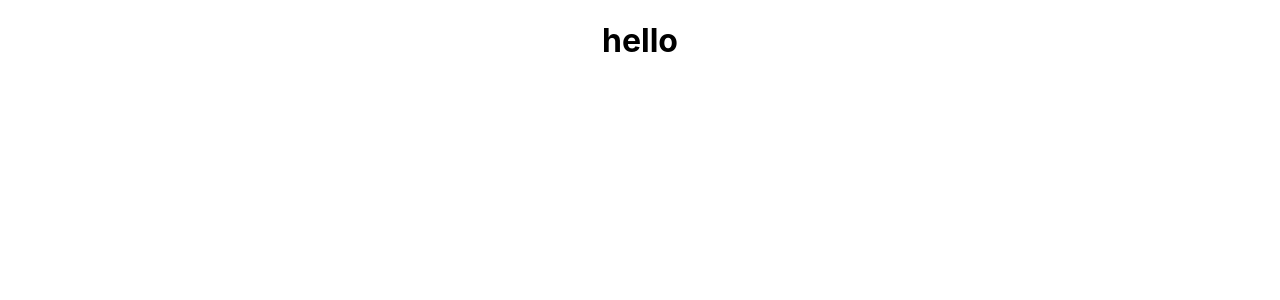
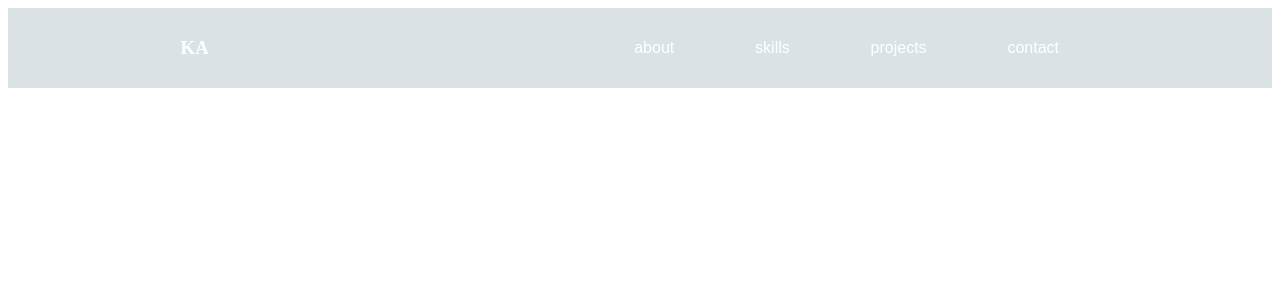
Before and after one commit to kakther/kausarakther-portfolio, a React (Create React App) app: page / in a window 1280 px wide. Shown: the top 300 px of the page. Built offline with nearby package versions, Linux system fonts and the light colour scheme.

Commit message:
add nav route

```diff
--- a/package.json
+++ b/package.json
@@ -6,8 +6,10 @@
     "@testing-library/jest-dom": "^5.11.4",
     "@testing-library/react": "^11.1.0",
     "@testing-library/user-event": "^12.1.10",
+    "package-lock.json": "^1.0.0",
     "react": "^17.0.2",
     "react-dom": "^17.0.2",
+    "react-router-dom": "^5.2.0",
     "react-scripts": "4.0.3",
     "web-vitals": "^1.0.1"
   },
--- a/src/App.css
+++ b/src/App.css
@@ -1,38 +1,10 @@
-.App {
-  text-align: center;
+
+.nav{
+  display: flex;
+  justify-content: space-around;
+  align-items: center;
+  min-height: 10vh;
+  background: rgb(73, 79, 82);
+  color: white;
+
 }
-
-.App-logo {
-  height: 40vmin;
-  pointer-events: none;
-}
-
-@media (prefers-reduced-motion: no-preference) {
-  .App-logo {
-    animation: App-logo-spin infinite 20s linear;
-  }
-}
-
-.App-header {
-  background-color: #282c34;
-  min-height: 100vh;
-  display: flex;
-  flex-direction: column;
-  align-items: center;
-  justify-content: center;
-  font-size: calc(10px + 2vmin);
-  color: white;
-}
-
-.App-link {
-  color: #61dafb;
-}
-
-@keyframes App-logo-spin {
-  from {
-    transform: rotate(0deg);
-  }
-  to {
-    transform: rotate(360deg);
-  }
-}
--- a/src/App.js
+++ b/src/App.js
@@ -1,9 +1,14 @@
-import './App.css';
+import React from 'react'
+
+import Nav from './components/Nav'
+// import Skills from './components/Skills'
+// import Projects from './components/Projects'
+// import Contacts from './components/Contacts'
 
 function App() {
   return (
     <div className="App">
-       <h1>hello</h1>
+       <Nav/>
     </div>
   );
 }
--- /dev/null
+++ b/src/components/Nav.js
@@ -0,0 +1,19 @@
+import React from 'react'
+
+
+function Nav (){
+    return(
+        <div className="nav">
+            <h3>KA</h3>
+            <ul className="nav-links">
+                <li>about</li>
+                <li>skills</li>
+                <li>projects</li>
+                <li>contact</li>
+            </ul>
+        </div>
+    )
+}
+
+
+export default Nav
--- a/src/index.css
+++ b/src/index.css
@@ -1,13 +1,23 @@
 body {
-  margin: 0;
-  font-family: -apple-system, BlinkMacSystemFont, 'Segoe UI', 'Roboto', 'Oxygen',
-    'Ubuntu', 'Cantarell', 'Fira Sans', 'Droid Sans', 'Helvetica Neue',
-    sans-serif;
-  -webkit-font-smoothing: antialiased;
-  -moz-osx-font-smoothing: grayscale;
+  background-color: offwhite;
 }
 
-code {
-  font-family: source-code-pro, Menlo, Monaco, Consolas, 'Courier New',
-    monospace;
+.nav{
+  display: flex;
+  justify-content: space-around;
+  align-items: center;
+  min-height: 10vh;
+  background: rgb(218, 226, 230);
+  color: white;
+
+
 }
+
+.nav-links{
+  width: 40%;
+  display: flex;
+  justify-content: space-around;
+  align-items: center;
+  list-style: none;
+  font: 1em sans-serif;
+}
```
Also changed, not shown: src/components/About.js (added), src/components/Contacts.js (added), src/components/Projects.js (added), src/components/Skills.js (added), 1 other file (tests, documents, lock files or other folders).
